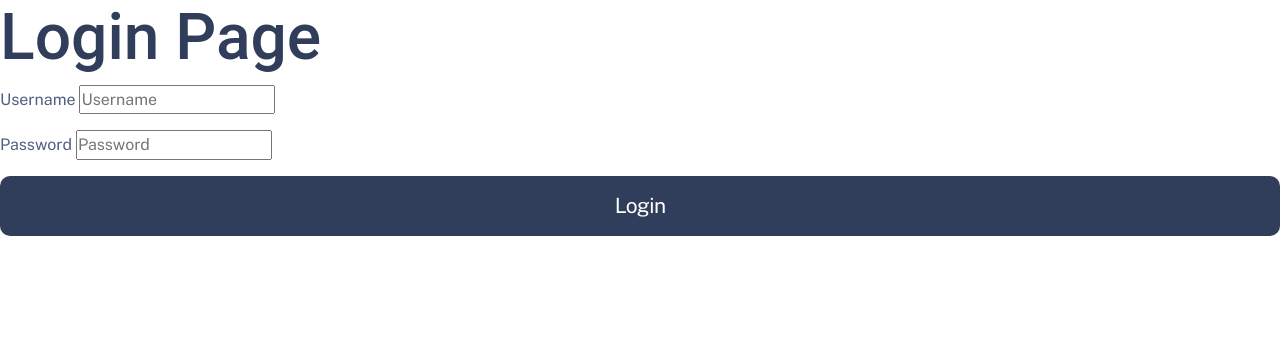
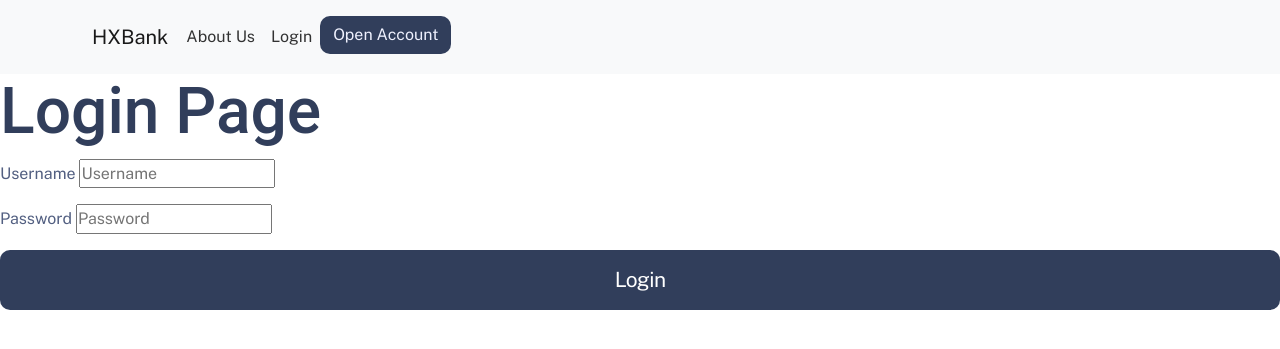
Before and after one commit to Jaspzx/ICT3203_HXBank, a Flask app: page /login in a window 1280 px wide. Shown: the top 349 px of the page. Run offline with Flask 2, Linux system fonts and the light colour scheme.

Commit message:
Added about us page and nav items

```diff
--- a/webportal/templates/layouts/base.html
+++ b/webportal/templates/layouts/base.html
@@ -25,7 +25,38 @@
   <link rel="stylesheet" href="/static/assets/css/style.css" />
   <!-- Specific CSS goes HERE -->
   {% block stylesheets %}{% endblock stylesheets %}
+    <nav class="navbar navbar-expand-lg navbar-light bg-light sticky-top">
+    <div class="container">
+        <a class="navbar-brand" href="/">HXBank</a>
+        <button class="navbar-toggler" type="button" data-toggle="collapse" data-target="#navbar" aria-controls="navbar"
+                aria-expanded="false" aria-label="Toggle navigation">
+            <span class="navbar-toggler-icon"></span>
+        </button>
+        <div class="collapse navbar-collapse pl-3 pl-lg-0" id="navbar">
+            <ul class="navbar-nav mt-2 mt-lg-0">
+              {% block nav_about %}
+                <li class="nav-item">
+                  {% endblock %}
+                    <a class="nav-link" href="./about" >About Us</a>
+                </li>
+            </ul>
+            <ul class="navbar-nav ml-auto">
+              {% block nav_login %}
+                <li class="nav-item">
+                  {% endblock %}
+                    <a class="nav-link" href="./login">Login</a>
+                </li>
+              {% block nav_register %}
+                <li class="nav-item">
+                  {% endblock %}
+                    <a class="btn btn__primary" href="./register" >Open Account</a>
+                </li>
+            </ul>
+        </div>
+    </div>
+</nav>
   <body class="">
     {% block content %}{% endblock content %}
+
   </body>
 </html>
--- a/webportal/templates/login.html
+++ b/webportal/templates/login.html
@@ -2,6 +2,11 @@
 {% block title %} Login {% endblock %}
 <!-- Specific CSS goes HERE -->
 {% block stylesheets %}{% endblock stylesheets %}
+
+{% block nav_login %}
+<li class="nav-item">
+{% endblock %}
+
 {% block content %}
     <h1>Login Page</h1>
     <form method="POST" action="">
--- a/webportal/templates/register.html
+++ b/webportal/templates/register.html
@@ -1,6 +1,8 @@
 {% extends "layouts/base.html" %}
 {% block title %}Register{% endblock %}
 {% block stylesheets %}{% endblock stylesheets %}
+
+
 
 {% block content %}
 <div class="row justify-content-center">
--- a/webportal/views.py
+++ b/webportal/views.py
@@ -19,6 +19,10 @@ def load_user(user_id):
 def home():
     return render_template('home.html', title="Home Page")
 
+@views.route('/about')
+def about():
+    return render_template('about.html', title="About")
+
 
 @views.route('/register', methods=('GET', 'POST'))
 def register():
@@ -34,8 +38,9 @@ def register():
         lastname = form.lastname.data
         address = form.address.data
         email = form.email.data
+        deposit = form.deposit.data
         password = flask_bcrypt.generate_password_hash(form.password.data)
-        createUser(username, firstname, lastname, address, email, password)
+        createUser(username, firstname, lastname, address, email, password, deposit)
         session['username'] = username
         return redirect(url_for("views.otp_setup"))
     return render_template('register.html', title="Register", form=form)
```
Also changed, not shown: webportal/templates/about.html (added, +22 -0 lines).
